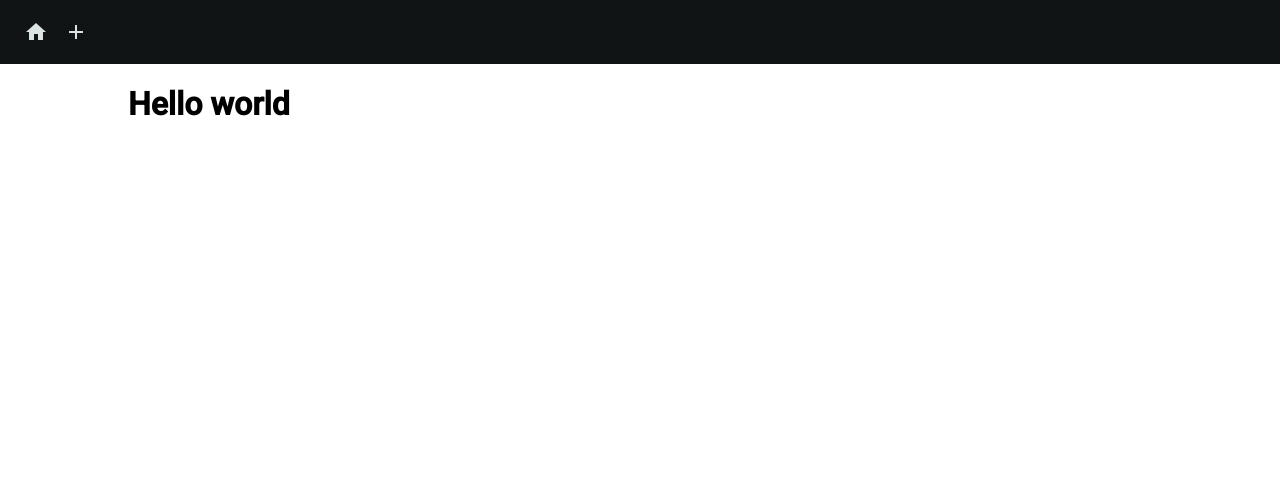
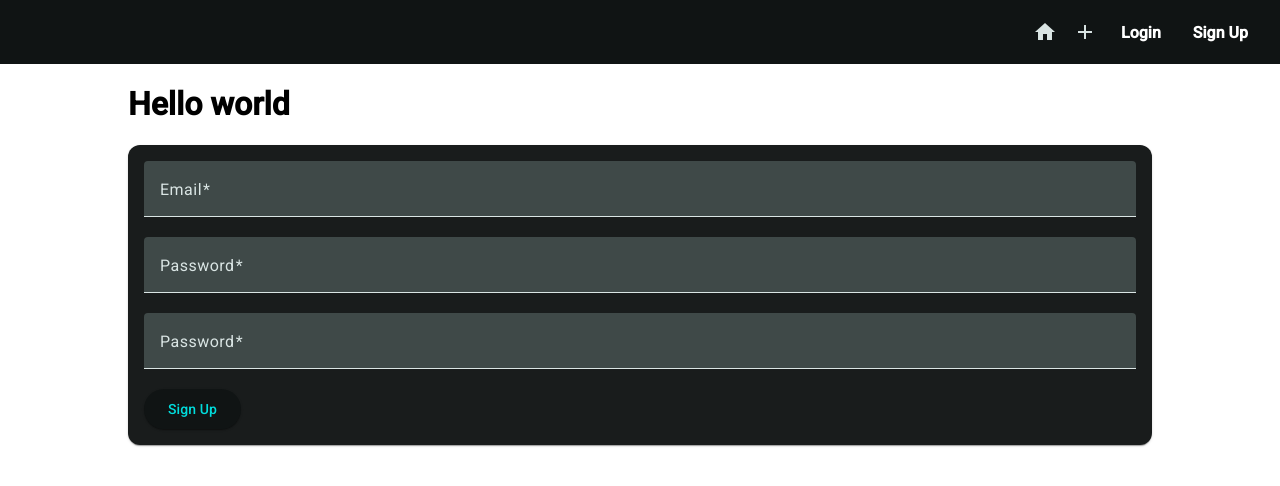
Before and after one commit to kleecollage/AngularBasics, an Angular app: page /sign-up in a window 1280 px wide. Before the commit this address led to /. Shown: the top 486 px of the page. Built offline with nearby package versions, Linux system fonts and the light colour scheme.

Commit message:
feat(login, signup): Add templates to login and signup

```diff
--- a/src/app/app.component.ts
+++ b/src/app/app.component.ts
@@ -1,12 +1,13 @@
 import { Component } from '@angular/core';
 import { RouterOutlet } from '@angular/router';
+import { LoginComponent } from './auth/login/login.component';
 import { HeaderComponent } from "./header/header.component";
 import { Post } from "./posts/post.model";
 
 
 @Component({
   selector: 'app-root',
-  imports: [HeaderComponent, RouterOutlet],
+  imports: [HeaderComponent, RouterOutlet, LoginComponent],
   templateUrl: './app.component.html',
   styleUrl: './app.component.css',
 })
--- a/src/app/app.routes.ts
+++ b/src/app/app.routes.ts
@@ -1,9 +1,13 @@
 import { Routes } from "@angular/router";
+import { LoginComponent } from "./auth/login/login.component";
+import { SignupComponent } from "./auth/signup/signup.component";
 import { PostCreateComponent } from "./posts/post-create/post-create.component";
 import { PostListComponent } from "./posts/post-list/post-list.component";
 
 export const routes: Routes = [
   { path: '', component: PostListComponent },
   { path: 'create', component: PostCreateComponent },
-  { path: 'edit/:postId', component: PostCreateComponent }
+  { path: 'edit/:postId', component: PostCreateComponent },
+  { path: 'login', component: LoginComponent },
+  { path: 'sign-up', component: SignupComponent }
 ];
--- /dev/null
+++ b/src/app/auth/login/login.component.css
@@ -0,0 +1,12 @@
+mat-card {
+  padding: 1rem;
+}
+
+mat-form-field {
+  width: 100%;
+
+}
+
+mat-spinner {
+  margin: auto
+}
--- /dev/null
+++ b/src/app/auth/login/login.component.html
@@ -0,0 +1,19 @@
+<mat-card>
+  <mat-spinner *ngIf="isLoading"></mat-spinner>
+  <form (submit)="onLogin(loginForm)" *ngIf="!isLoading" #loginForm="ngForm">
+    <mat-form-field>
+      <mat-label>Email</mat-label>
+      <input matInput name="email" ngModel type="email" placeholder="Email" #emailnput="ngModel" required email/>
+        <mat-error *ngIf="emailnput.invalid">Please enter a valid email</mat-error>
+    </mat-form-field>
+
+    <mat-form-field>
+      <mat-label>Password</mat-label>
+      <input type="password" name="password" ngModel matInput placeholder="Password" #passwordInput="ngModel" required>
+        <mat-error *ngIf="passwordInput.invalid">Please enter a valid password</mat-error>
+    </mat-form-field>
+
+    <button mat-raised-button color="accent" type="submit">Access</button>
+
+  </form>
+</mat-card>
--- /dev/null
+++ b/src/app/auth/login/login.component.ts
@@ -0,0 +1,31 @@
+import { CommonModule } from "@angular/common";
+import { Component } from "@angular/core";
+import { FormsModule, NgForm } from "@angular/forms";
+import { MatButtonModule } from "@angular/material/button";
+import { MatCardModule } from "@angular/material/card";
+import { MatDividerModule } from '@angular/material/divider';
+import { MatInputModule } from "@angular/material/input";
+import { MatProgressSpinnerModule } from '@angular/material/progress-spinner';
+
+@Component({
+  selector: 'app-login',
+  imports: [
+    CommonModule,
+    FormsModule,
+    MatButtonModule,
+    MatCardModule,
+    MatDividerModule,
+    MatInputModule,
+    MatProgressSpinnerModule,
+  ],
+  templateUrl: './login.component.html',
+  styleUrl: './login.component.css'
+})
+
+export class LoginComponent {
+  isLoading = false;
+
+  onLogin(form: NgForm) {
+
+  }
+}
--- /dev/null
+++ b/src/app/auth/signup/signup.component.css
@@ -0,0 +1,12 @@
+mat-card {
+  padding: 1rem;
+}
+
+mat-form-field {
+  width: 100%;
+
+}
+
+mat-spinner {
+  margin: auto
+}
--- /dev/null
+++ b/src/app/auth/signup/signup.component.html
@@ -0,0 +1,25 @@
+<mat-card>
+  <mat-spinner *ngIf="isLoading"></mat-spinner>
+  <form (submit)="onLogin(signUpForm)" *ngIf="!isLoading" #signUpForm="ngForm">
+    <mat-form-field>
+      <mat-label>Email</mat-label>
+      <input matInput name="email" ngModel type="email" placeholder="Email" #emailnput="ngModel" required email/>
+        <mat-error *ngIf="emailnput.invalid">Please enter a valid email</mat-error>
+    </mat-form-field>
+
+    <mat-form-field>
+      <mat-label>Password</mat-label>
+      <input type="password" name="password" ngModel matInput placeholder="Password" #passwordInput="ngModel" required>
+        <mat-error *ngIf="passwordInput.invalid">Please enter a valid password</mat-error>
+    </mat-form-field>
+
+    <mat-form-field>
+      <mat-label>Password</mat-label>
+      <input type="password" name="password" ngModel matInput placeholder="Password" #passwordInput="ngModel" required>
+        <mat-error *ngIf="passwordInput.invalid">Please enter a valid password</mat-error>
+    </mat-form-field>
+
+    <button mat-raised-button color="accent" type="submit">Sign Up</button>
+
+  </form>
+</mat-card>
--- /dev/null
+++ b/src/app/auth/signup/signup.component.ts
@@ -0,0 +1,29 @@
+import { CommonModule } from "@angular/common";
+import { Component } from '@angular/core';
+import { FormsModule, NgForm } from "@angular/forms";
+import { MatButtonModule } from "@angular/material/button";
+import { MatCardModule } from "@angular/material/card";
+import { MatDividerModule } from '@angular/material/divider';
+import { MatInputModule } from "@angular/material/input";
+import { MatProgressSpinnerModule } from '@angular/material/progress-spinner';
+@Component({
+  selector: 'app-signup',
+  imports: [
+    CommonModule,
+    FormsModule,
+    MatButtonModule,
+    MatCardModule,
+    MatDividerModule,
+    MatInputModule,
+    MatProgressSpinnerModule,
+  ],
+  templateUrl: './signup.component.html',
+  styleUrl: './signup.component.css'
+})
+export class SignupComponent {
+  isLoading = false;
+
+  onLogin(form: NgForm) {
+
+  }
+}
--- a/src/app/header/header.component.css
+++ b/src/app/header/header.component.css
@@ -0,0 +1,19 @@
+span a {
+  text-decoration: none;
+  color: #ffffff;
+  font-size: 16px;
+  font-weight: bold;
+  padding: 8px 16px;
+  border-radius: 4px;
+  transition: background-color 0.3s ease, color 0.3s ease;
+}
+
+span a:hover {
+  background-color: #0056b3;
+  color: #ffffff;
+}
+
+mat-toolbar{
+  display: flex;
+  justify-content: flex-end;
+}
--- a/src/app/header/header.component.html
+++ b/src/app/header/header.component.html
@@ -13,4 +13,12 @@
     <mat-icon>add</mat-icon>
   </button>
 
+  <span>
+    <a routerLink="/login">Login</a>
+  </span>
+
+  <span>
+    <a routerLink="/sign-up">Sign Up</a>
+  </span>
+
 </mat-toolbar>
```
